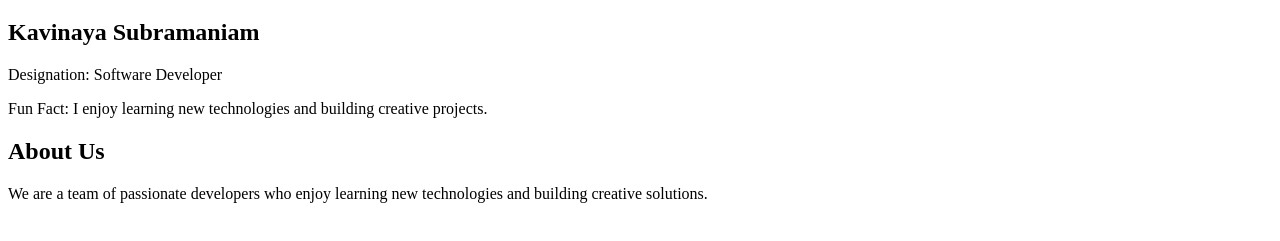
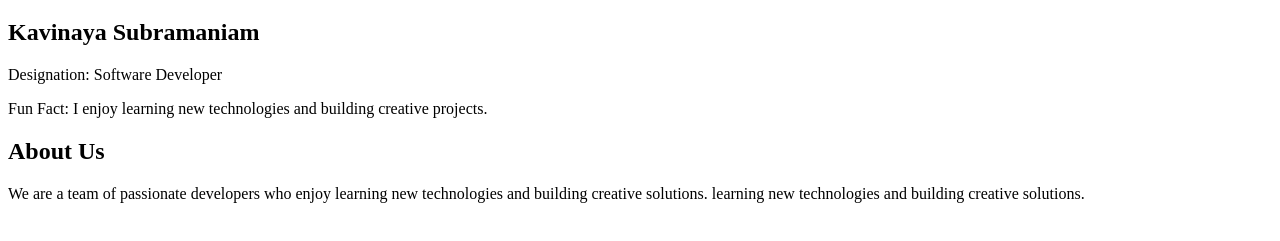
Before and after one commit to Kavinaya-12/team-intro, a plain HTML site: page index.html in a window 1280 px wide. Shown: the part 61-302 px from the top of the page. Drawn offline with Linux system fonts and the light colour scheme.

Commit message:
updated aboutus

```diff
--- a/index.html
+++ b/index.html
@@ -16,6 +16,8 @@
     <p>
         We are a team of passionate developers who enjoy
         learning new technologies and building creative solutions.
+                learning new technologies and building creative solutions.
+
     </p>
 </section>
 </body>
```
